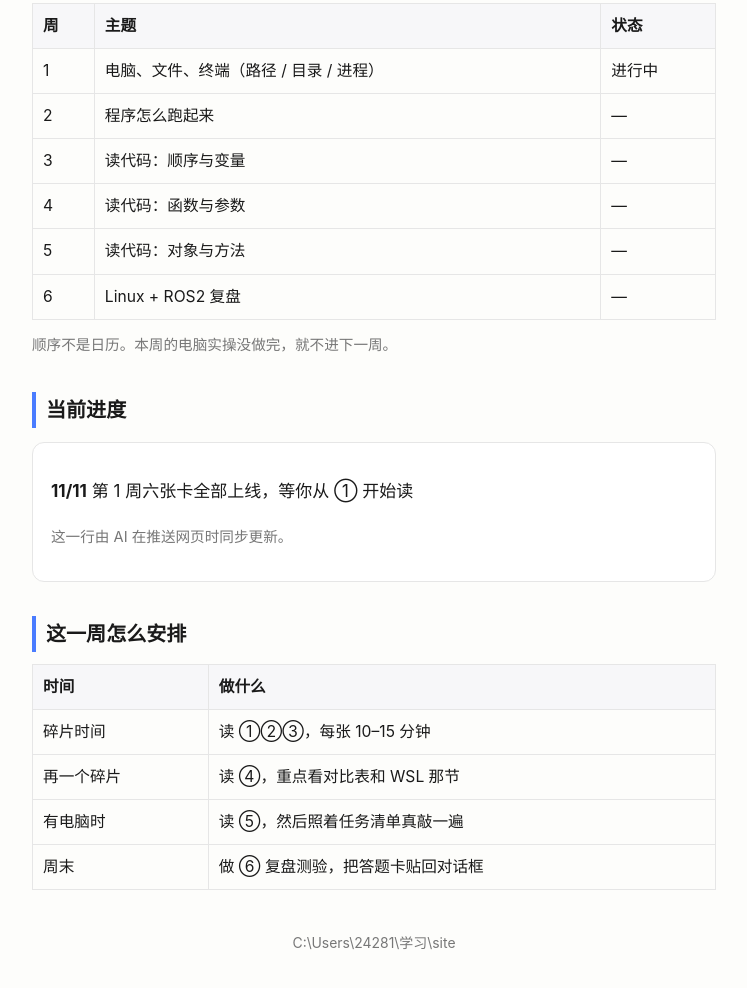
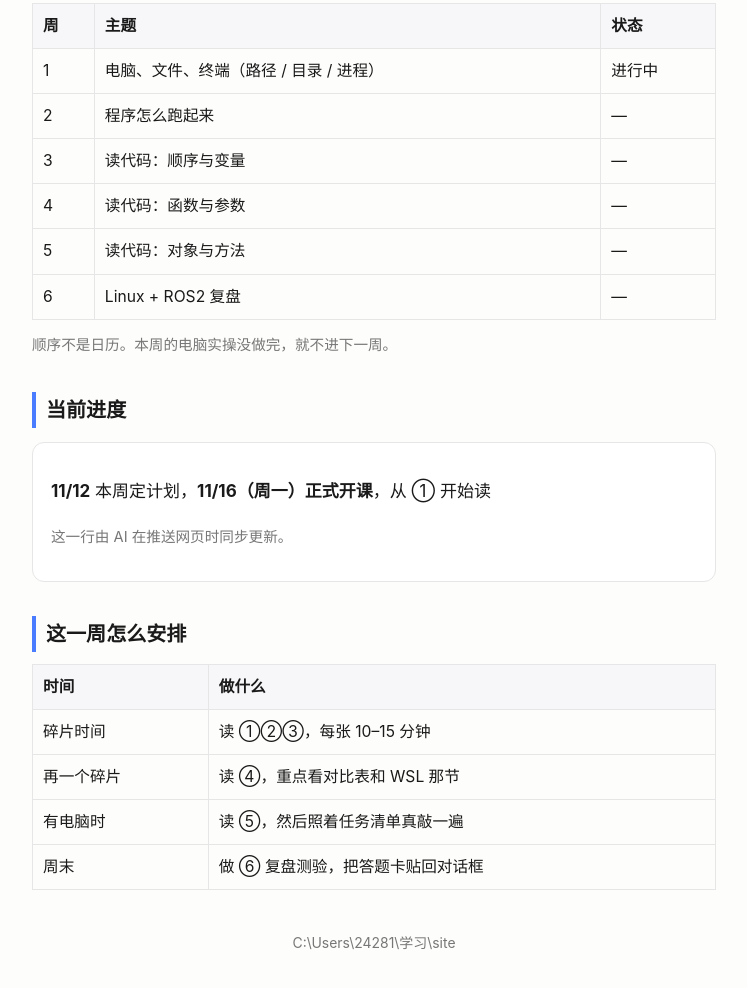
Before and after one commit to shutiao606-bit/learn, a plain HTML site: page index.html in a window 1280 px wide. Shown: the part 1819-2807 px from the top of the page, without its empty margins (266-1013 px from the left). Drawn offline with Linux system fonts and the light colour scheme.

Commit message:
开课日期改为 11/16，进度同步
Co-Authored-By: Claude Code <noreply@anthropic.com>

```diff
--- a/index.html
+++ b/index.html
@@ -90,7 +90,7 @@
 
 <h2>当前进度</h2>
 <div class="card">
-  <p><strong>11/11</strong> 第 1 周六张卡全部上线，等你从 ① 开始读</p>
+  <p><strong>11/12</strong> 本周定计划，<strong>11/16（周一）正式开课</strong>，从 ① 开始读</p>
   <p class="hint">这一行由 AI 在推送网页时同步更新。</p>
 </div>
 
```
